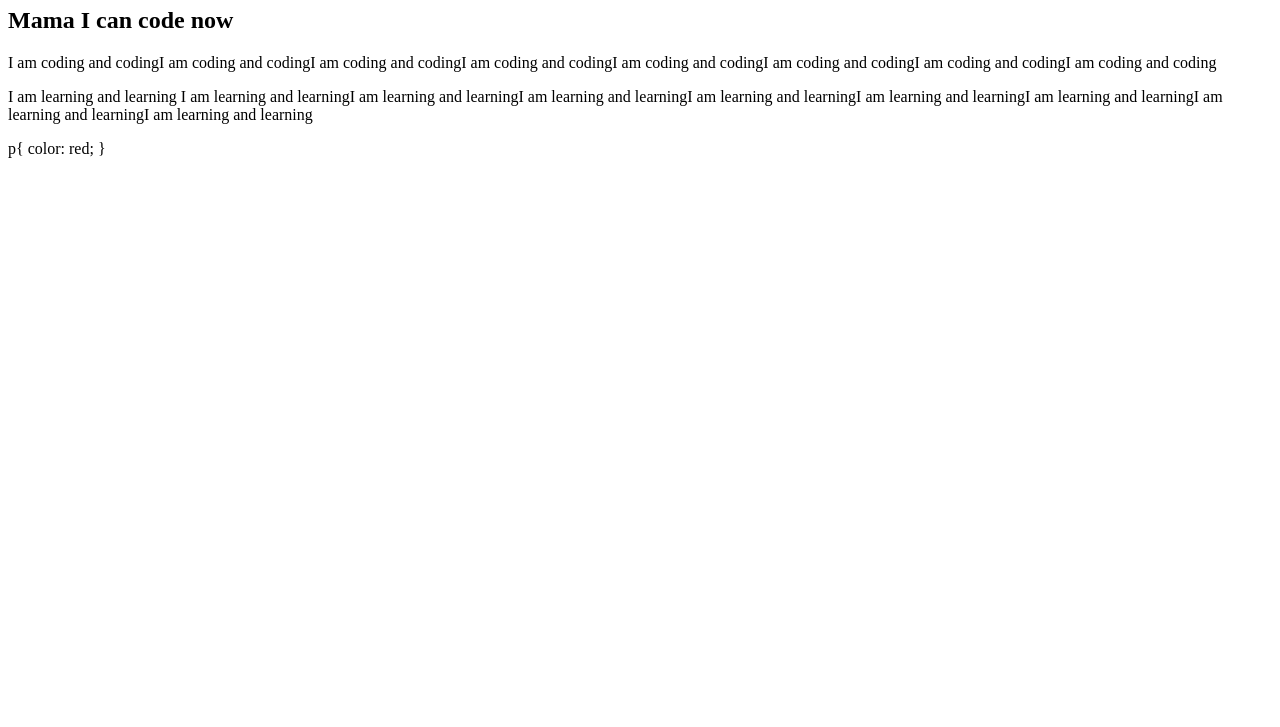
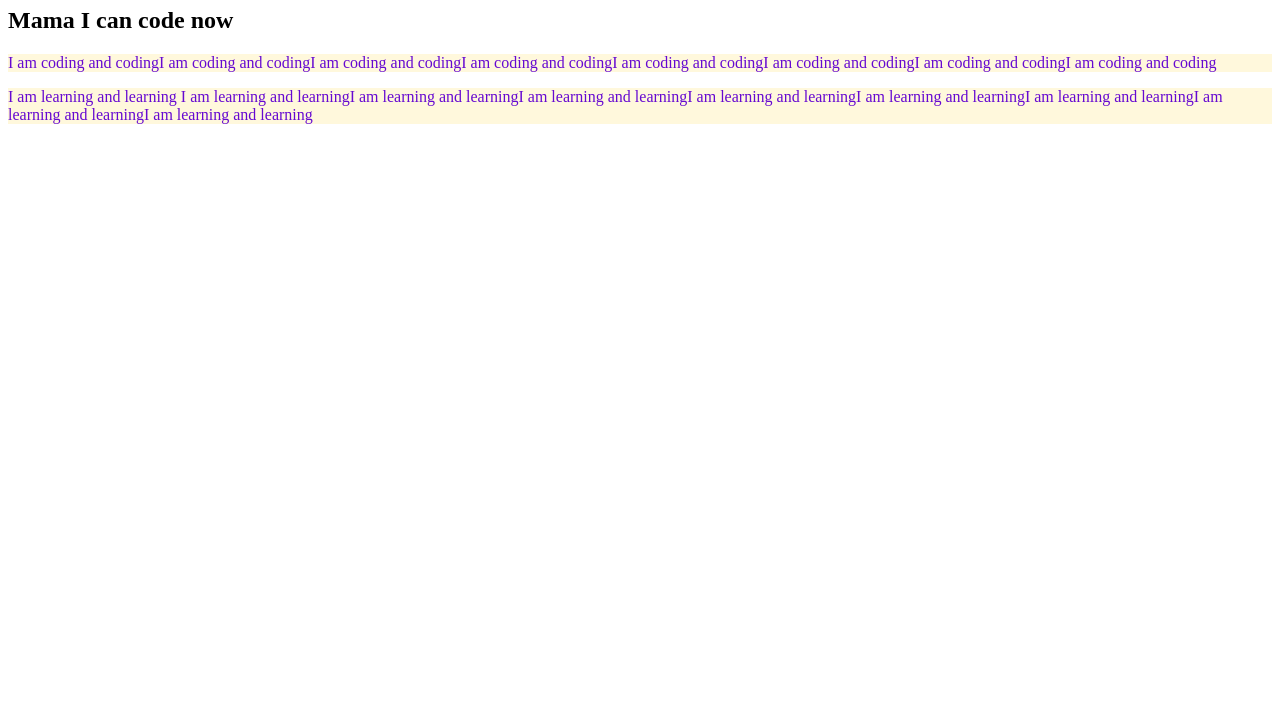
Before and after one commit to Subratadas250/my-first-repo, a plain HTML site: page index.html in a window 1280 px wide. Shown: the part 73-800 px from the top of the page. Drawn offline with Linux system fonts and the light colour scheme.

Commit message:
added color

```diff
--- a/index.html
+++ b/index.html
@@ -11,8 +11,12 @@
  <h2>Mama I can code now</h2>
  <p>I am coding and codingI am coding and codingI am coding and codingI am coding and codingI am coding and codingI am coding and codingI am coding and codingI am coding and coding</p>
  <p>I am learning and learning I am learning and learningI am learning and learningI am learning and learningI am learning and learningI am learning and learningI am learning and learningI am learning and learningI am learning and learning</p>
- p{
-     color: red;
- }
+ <style>
+     p{
+         color: rgb(102, 9, 209);
+         background-color: cornsilk;
+     }
+ </style>
+
 </body>
 </html>
```
